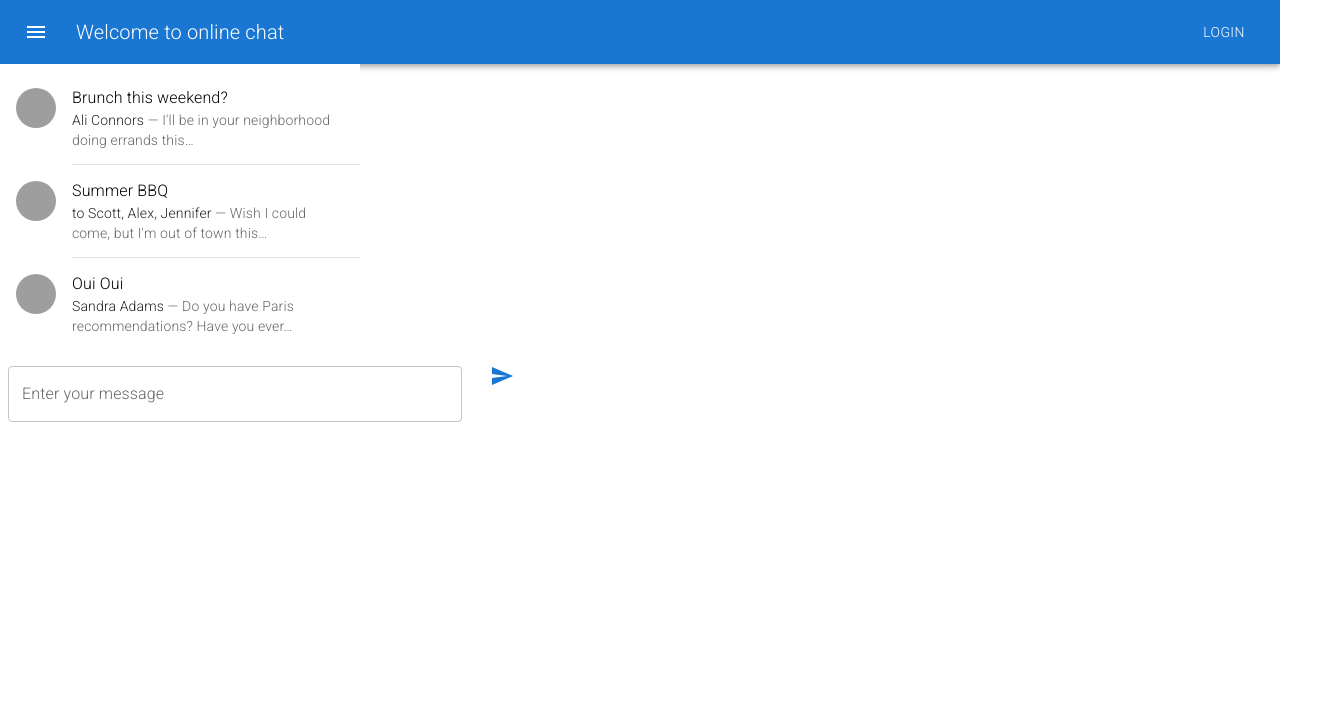
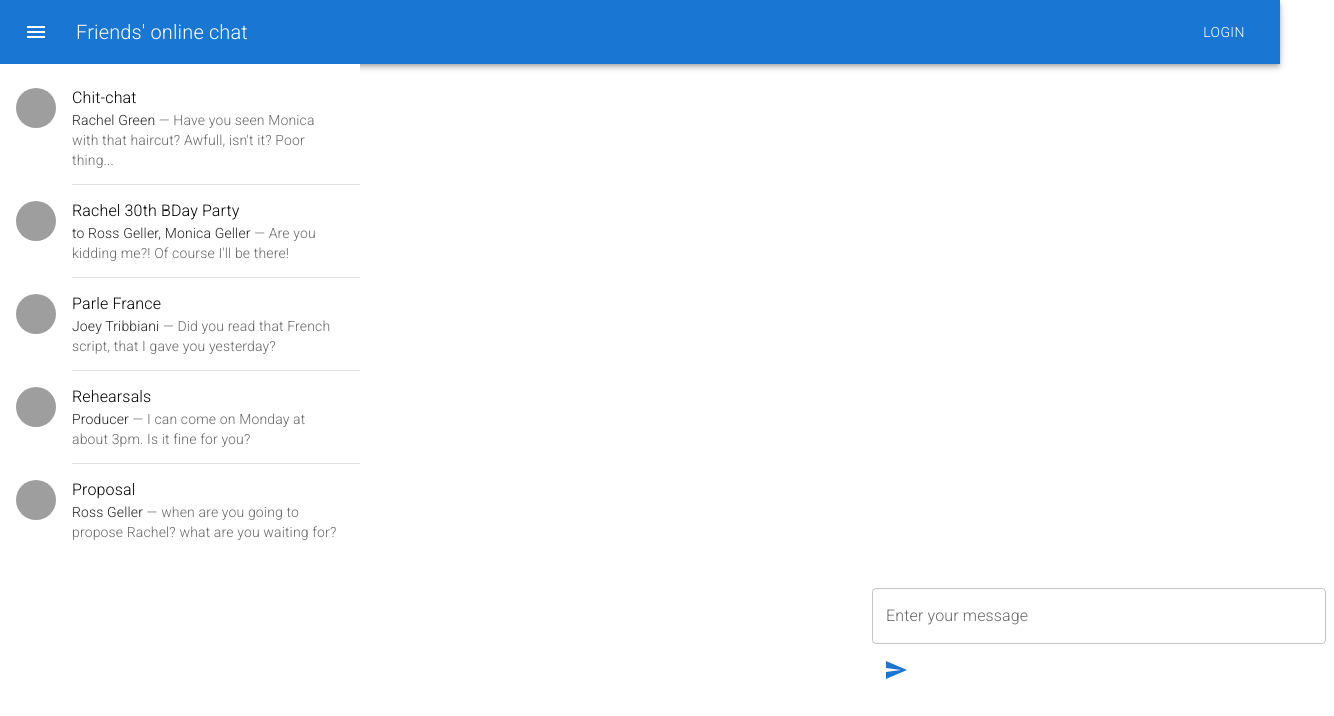
Before and after one commit to pollyshoot/chatOnline, a React (Create React App) app: page / in a window 1280 px wide. Shown: the top 716 px of the page, 1334 px wide, since content can reach past the window. Built offline with nearby package versions, Linux system fonts and the light colour scheme; grey boxes are pictures that could not be loaded.

Commit message:
added main grid

```diff
--- a/src/App.js
+++ b/src/App.js
@@ -22,6 +22,7 @@ import Divider from '@mui/material/Divider';
 import ListItemText from '@mui/material/ListItemText';
 import ListItemAvatar from '@mui/material/ListItemAvatar';
 import Avatar from '@mui/material/Avatar';
+import Grid from '@mui/material/Grid';
 
 
 
@@ -30,10 +31,10 @@ import Avatar from '@mui/material/Avatar';
 function App() {
   return (
     <div className="App">
-      {/* <header className="App-header"> */}
-      <Box sx={{ flexGrow: 1 }}>
-      <AppBar position="static">
-        <Toolbar>
+
+<Box sx={{ flexGrow: 1 }}>
+      <AppBar position="static" >
+        <Toolbar >
           <IconButton
             size="large"
             edge="start"
@@ -44,22 +45,25 @@ function App() {
             <MenuIcon />
           </IconButton>
           <Typography variant="h6" component="div" sx={{ flexGrow: 1 }}>
-     Welcome to online chat
+     Friends' online chat
           </Typography>
           <Button color="inherit">Login</Button>
         </Toolbar>
       </AppBar>
     </Box>
 
+<Grid container spacing={2}>
+{/* <Grid item xs={12}> */}
 
-      {/* </header> */}
-      <List sx={{ width: '100%', maxWidth: 360, bgcolor: 'background.paper' }}>
+  {/* </Grid> */}
+  <Grid item xs={4}>
+    <List sx={{ width: '100%', maxWidth: 360, bgcolor: 'background.paper' }}>
       <ListItem alignItems="flex-start">
         <ListItemAvatar>
           <Avatar alt="Remy Sharp" src="/static/images/avatar/1.jpg" />
         </ListItemAvatar>
         <ListItemText
-          primary="Brunch this weekend?"
+          primary="Chit-chat"
           secondary={
             <React.Fragment>
               <Typography
@@ -68,9 +72,9 @@ function App() {
                 variant="body2"
                 color="text.primary"
               >
-                Ali Connors
+                Rachel Green
               </Typography>
-              {" — I'll be in your neighborhood doing errands this…"}
+              {" — Have you seen Monica with that haircut? Awfull, isn't it? Poor thing..."}
             </React.Fragment>
           }
         />
@@ -81,7 +85,7 @@ function App() {
           <Avatar alt="Travis Howard" src="/static/images/avatar/2.jpg" />
         </ListItemAvatar>
         <ListItemText
-          primary="Summer BBQ"
+          primary="Rachel 30th BDay Party"
           secondary={
             <React.Fragment>
               <Typography
@@ -90,9 +94,9 @@ function App() {
                 variant="body2"
                 color="text.primary"
               >
-                to Scott, Alex, Jennifer
+                to Ross Geller, Monica Geller
               </Typography>
-              {" — Wish I could come, but I'm out of town this…"}
+              {" — Are you kidding me?! Of course I'll be there!"}
             </React.Fragment>
           }
         />
@@ -103,7 +107,7 @@ function App() {
           <Avatar alt="Cindy Baker" src="/static/images/avatar/3.jpg" />
         </ListItemAvatar>
         <ListItemText
-          primary="Oui Oui"
+          primary="Parle France"
           secondary={
             <React.Fragment>
               <Typography
@@ -112,15 +116,66 @@ function App() {
                 variant="body2"
                 color="text.primary"
               >
-                Sandra Adams
+                Joey Tribbiani
               </Typography>
-              {' — Do you have Paris recommendations? Have you ever…'}
+              {' — Did you read that French script, that I gave you yesterday? '}
+            </React.Fragment>
+          }
+        />
+      </ListItem>
+      <Divider variant="inset" component="li" />
+      <ListItem alignItems="flex-start">
+        <ListItemAvatar>
+          <Avatar alt="Cindy Baker" src="/static/images/avatar/3.jpg" />
+        </ListItemAvatar>
+        <ListItemText
+          primary="Rehearsals"
+          secondary={
+            <React.Fragment>
+              <Typography
+                sx={{ display: 'inline' }}
+                component="span"
+                variant="body2"
+                color="text.primary"
+              >
+                Producer
+              </Typography>
+              {' — I can come on Monday at about 3pm. Is it fine for you? '}
+            </React.Fragment>
+          }
+        />
+      </ListItem>
+      <Divider variant="inset" component="li" />
+      <ListItem alignItems="flex-start">
+        <ListItemAvatar>
+          <Avatar alt="Cindy Baker" src="/static/images/avatar/3.jpg" />
+        </ListItemAvatar>
+        <ListItemText
+          primary="Proposal"
+          secondary={
+            <React.Fragment>
+              <Typography
+                sx={{ display: 'inline' }}
+                component="span"
+                variant="body2"
+                color="text.primary"
+              >
+                Ross Geller
+              </Typography>
+              {' — when are you going to propose Rachel? what are you waiting for? '}
             </React.Fragment>
           }
         />
       </ListItem>
     </List>
-
+  </Grid>
+  <Grid item xs={8}>
+    {/* <Item>xs=4</Item> */}
+  </Grid>
+  <Grid item xs={8}>
+    {/* <Item>xs=4</Item> */}
+  </Grid>
+  <Grid item xs={4}>
     <Box
   component="form"
   sx={{
@@ -136,6 +191,15 @@ function App() {
         />
      <Button variant="text"><SendIcon/></Button>
         </Box>
+  </Grid>
+</Grid>
+
+
+
+
+
+
+
       </div>
 );
 }
```
